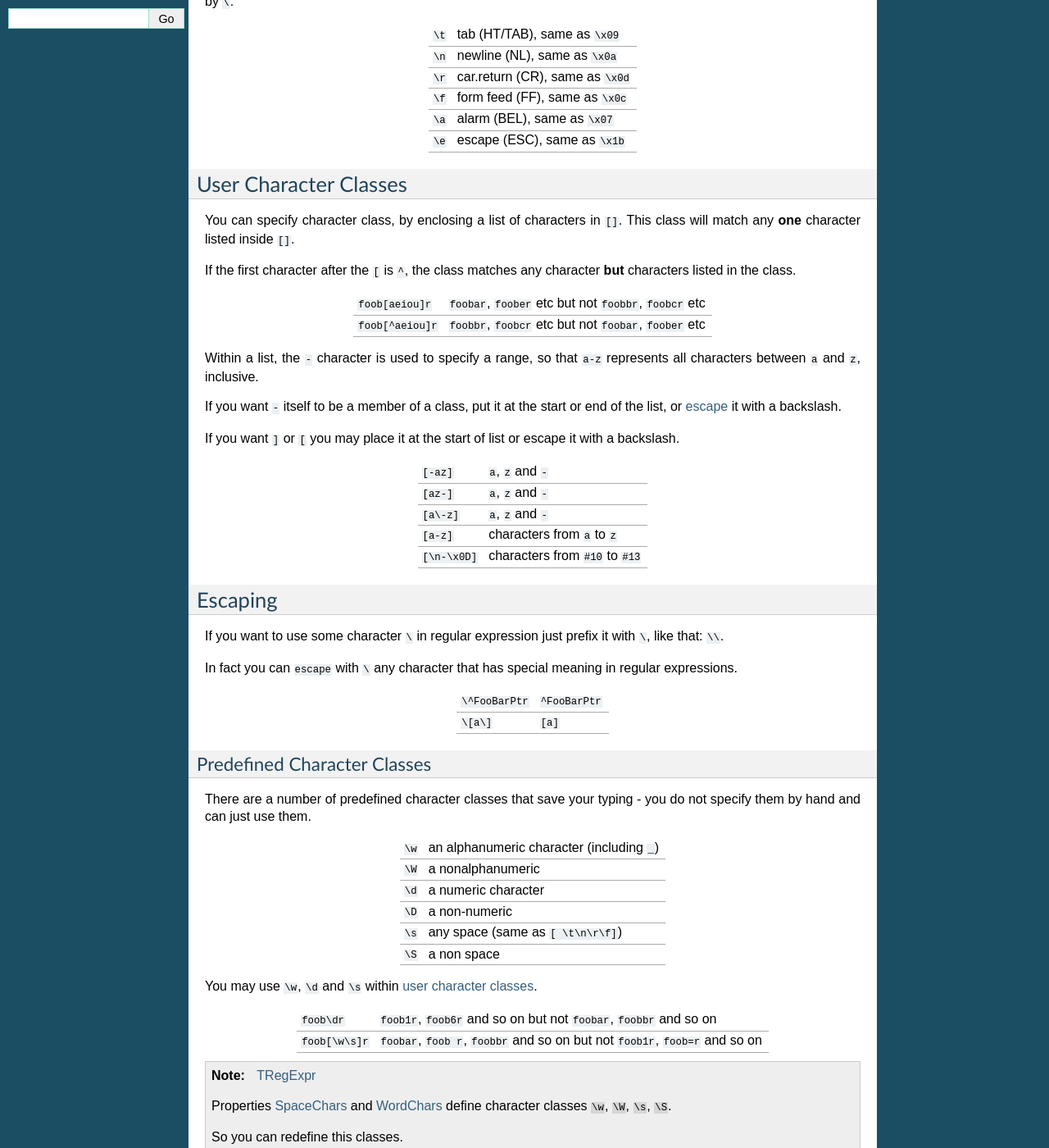
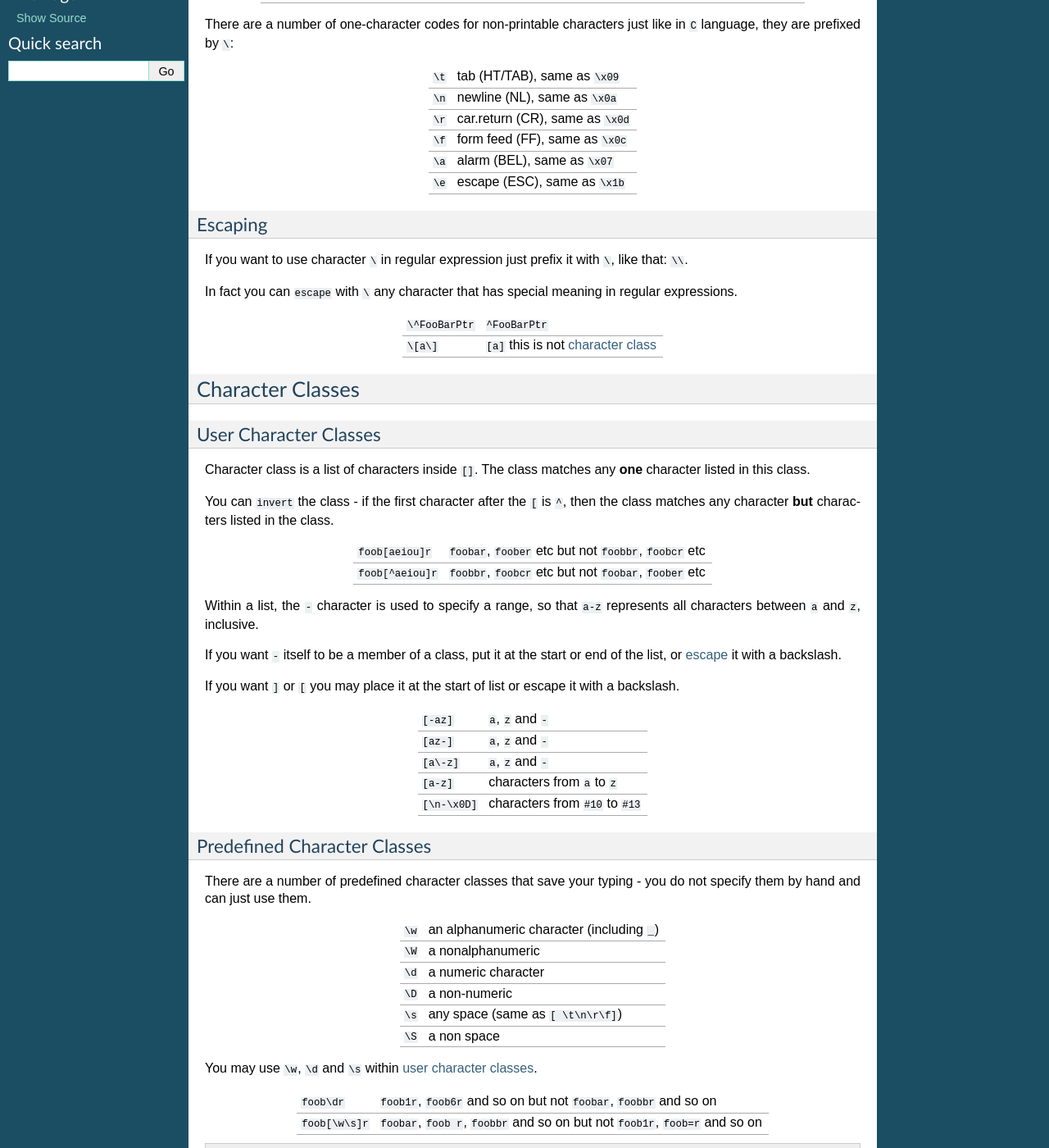
Before and after one commit to andgineer/TRegExpr, a Sphinx documentation site: the page built from docs/regular_expressions.rst, in a window 1280 px wide and 1400 px high, scrolled down 722 px. Shown: the whole window at 82% size. Built offline with Sphinx 7.4.7, drawn with Linux system fonts in a browser that asks for light colours; some of the changed text lies outside the part shown.

Commit message:
docs proof-reading 2

```diff
--- a/docs/regular_expressions.rst
+++ b/docs/regular_expressions.rst
@@ -13,8 +13,11 @@ and so on.
 
 Below is complete regular expressions cheat sheet just on one page.
 
+Characters
+----------
+
 Simple matches
---------------
+~~~~~~~~~~~~~~
 
 Any single character matches itself.
 
@@ -28,7 +31,7 @@ Regular expression Matches
 ================== ======================
 
 Non-Printable Characters
-------------------------
+~~~~~~~~~~~~~~~~~~~~~~~~
 
 To represent non-printable character in regular expression you use ``\x..``:
 
@@ -51,14 +54,36 @@ just like in ``C`` language, they are prefixed by ``\``:
 ``\e``   escape (ESC), same as ``\x1b``
 ======== ==========================================================================
 
+.. _escape:
+
+Escaping
+~~~~~~~~
+
+If you want to use character ``\`` in regular expression just
+prefix it with ``\``, like that: ``\\``.
+
+In fact you can ``escape`` with ``\`` any character that has special meaning
+in regular expressions.
+
+=============== ====================================================
+``\^FooBarPtr`` ``^FooBarPtr``
+``\[a\]``       ``[a]`` this is not `character class <#userclass>`__
+=============== ====================================================
+
+Character Classes
+-----------------
+
+.. _userclass:
+
 User Character Classes
-----------------------
+~~~~~~~~~~~~~~~~~~~~~~
 
-You can specify character class, by enclosing a list of characters in
-``[]``. This class will match any **one** character listed inside ``[]``.
+Character class is a list of characters inside ``[]``.
+The class matches any **one** character listed in this class.
 
-If the first character after the ``[`` is ``^``, the class matches any
-character **but** characters listed in the class.
+You can ``invert`` the class - if the first character after the ``[`` is
+``^``, then the class matches any character **but** characters listed
+in the class.
 
 ================= =============================================================
 ``foob[aeiou]r``  ``foobar``, ``foober`` etc but not ``foobbr``, ``foobcr`` etc
@@ -81,22 +106,6 @@ with a backslash.
 ``[a-z]``     characters from ``a`` to ``z``
 ``[\n-\x0D]`` characters from ``#10`` to ``#13``
 ============= ==================================
-
-.. _escape:
-
-Escaping
---------
-
-If you want to use some character ``\`` in regular expression just
-prefix it with ``\``, like that: ``\\``.
-
-In fact you can ``escape`` with ``\`` any character that has special meaning
-in regular expressions.
-
-=============== ======================
-``\^FooBarPtr`` ``^FooBarPtr``
-``\[a\]``       ``[a]``
-=============== ======================
 
 Predefined Character Classes
 ~~~~~~~~~~~~~~~~~~~~~~~~~~~~
```
Also changed, not shown: other parts of docs/regular_expressions.rst (+0 -2 lines), 11 other files.
